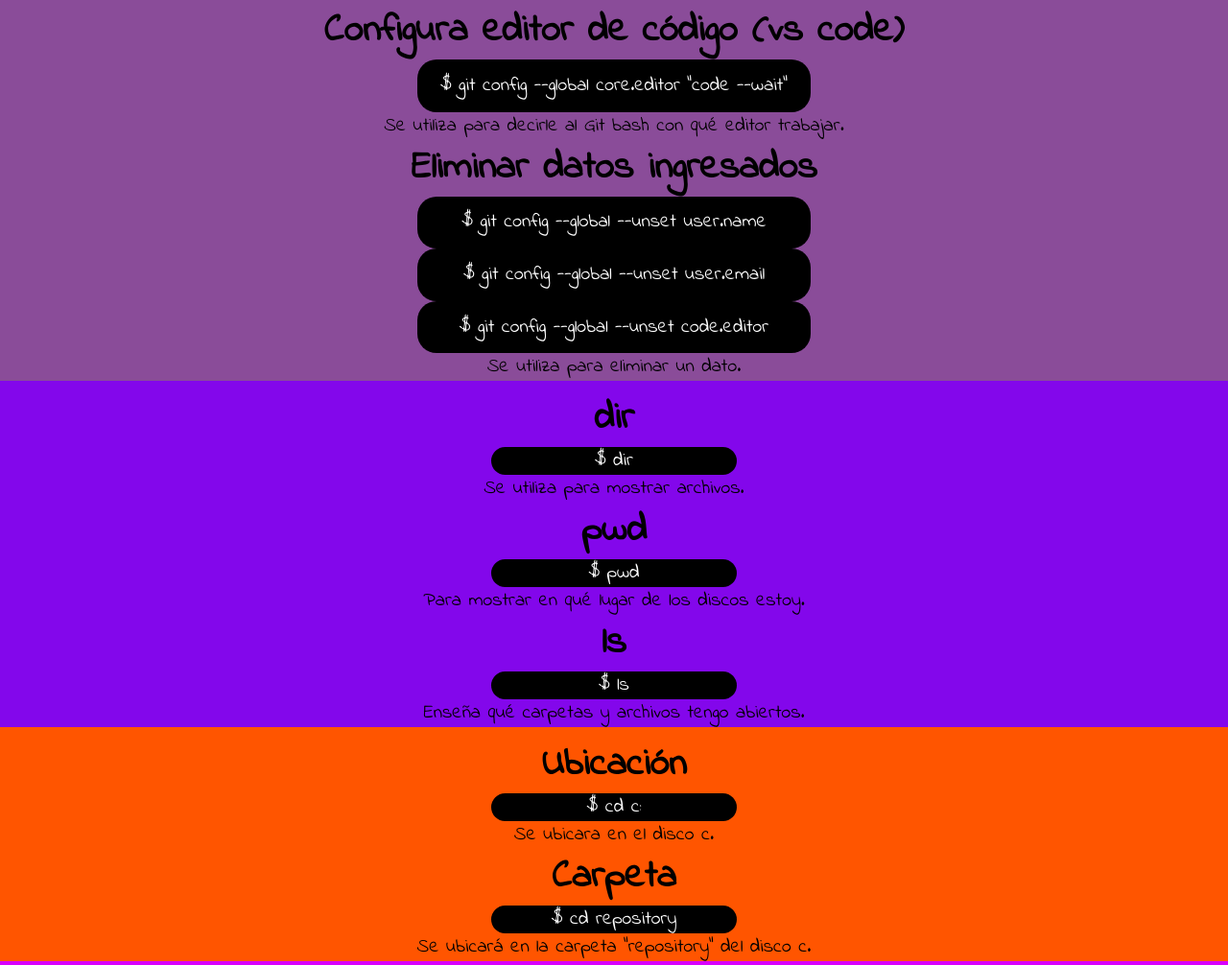
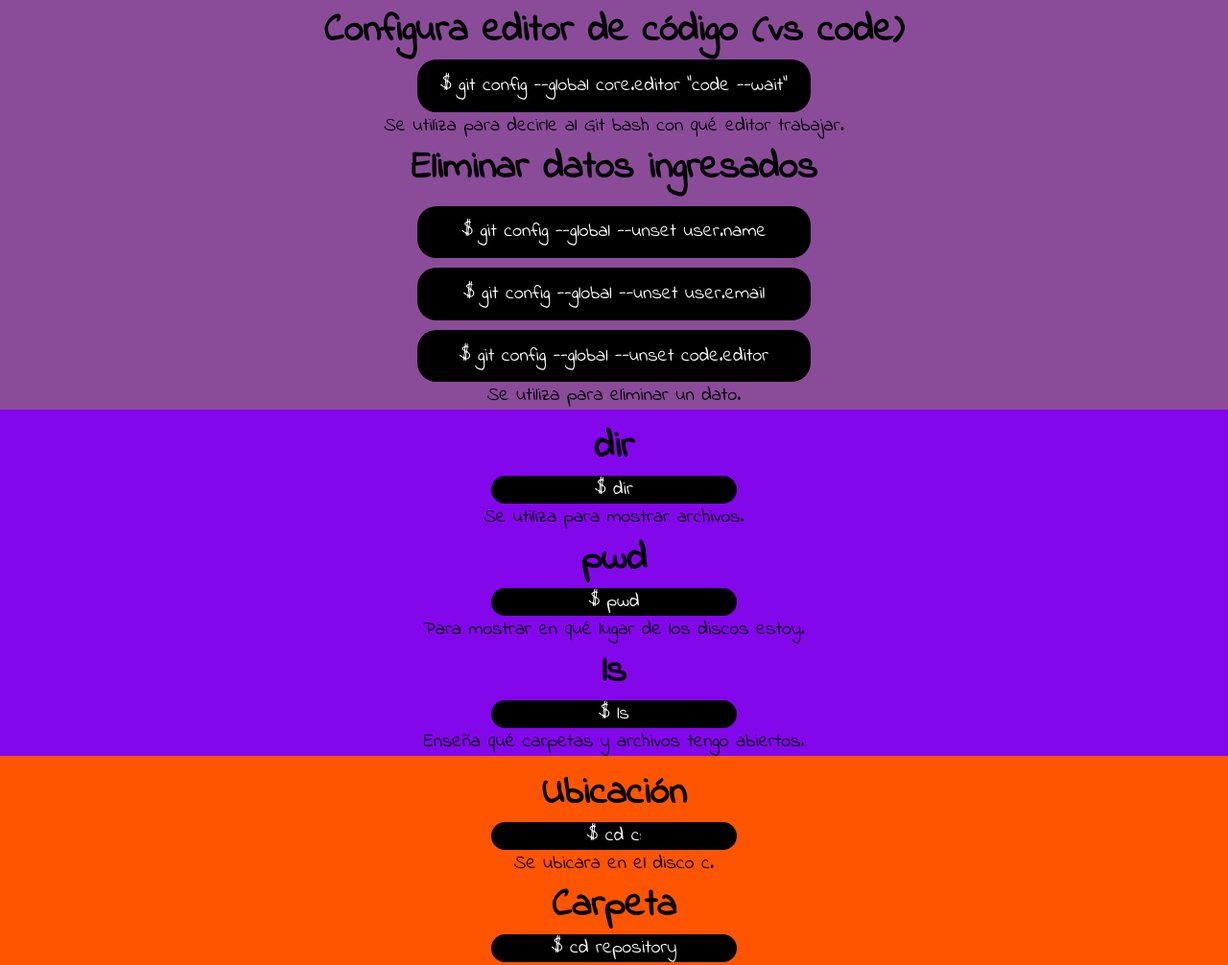
Before and after one commit to santiago-blip/GUIA-GIT, a plain HTML site: page index.html in a window 1280 px wide. Shown: the part 1356-2362 px from the top of the page at 96% size. Drawn offline with Linux system fonts and the light colour scheme; a web font is replaced by a local one.

Commit message:
Modificacion andres

```diff
--- a/estilo.css
+++ b/estilo.css
@@ -65,6 +65,17 @@ padding: 10px;
     font-size: 20px;
     padding-top: 10px;
 }
+.subcontent4{
+    margin: auto;
+    margin-top: 10px;
+    background-color: black;
+    width: 30%;
+    padding: 1%;
+    border-radius: 20px;
+}
+.subcontent4 p{
+    color: white;
+}
 .subcontent2{
     background: black;
     width: 30%;
@@ -109,7 +120,7 @@ padding: 10px;
 .content7{
     font-family: 'Indie Flower', cursive;
     text-align: center;
-    background-color: rgb(255, 0, 193 );
+    background-color: rgb(255, 51, 0);
     font-size: 20px;
     padding-top: 10px;
 }
--- a/index.html
+++ b/index.html
@@ -54,9 +54,9 @@
                         <div class="subcontent2"> <p>$ git config --global core.editor "code --wait"</p></div>
                         <p>Se utiliza para decirle al Git bash con qué editor trabajar.</p>
                         <h1> Eliminar datos ingresados</h1>
-                        <div class="subcontent2"> <p>$ git config --global --unset user.name</p></div>
-                        <div class="subcontent2"> <p>$ git config --global --unset user.email</p></div>
-                        <div class="subcontent2"> <p>$ git config --global --unset code.editor</p></div>
+                        <div class="subcontent4"> <p>$ git config --global --unset user.name</p></div>
+                        <div class="subcontent4"> <p>$ git config --global --unset user.email</p></div>
+                        <div class="subcontent4"> <p>$ git config --global --unset code.editor</p></div>
                         <p>Se utiliza para eliminar un dato.</p>
                 </div>
 
```
